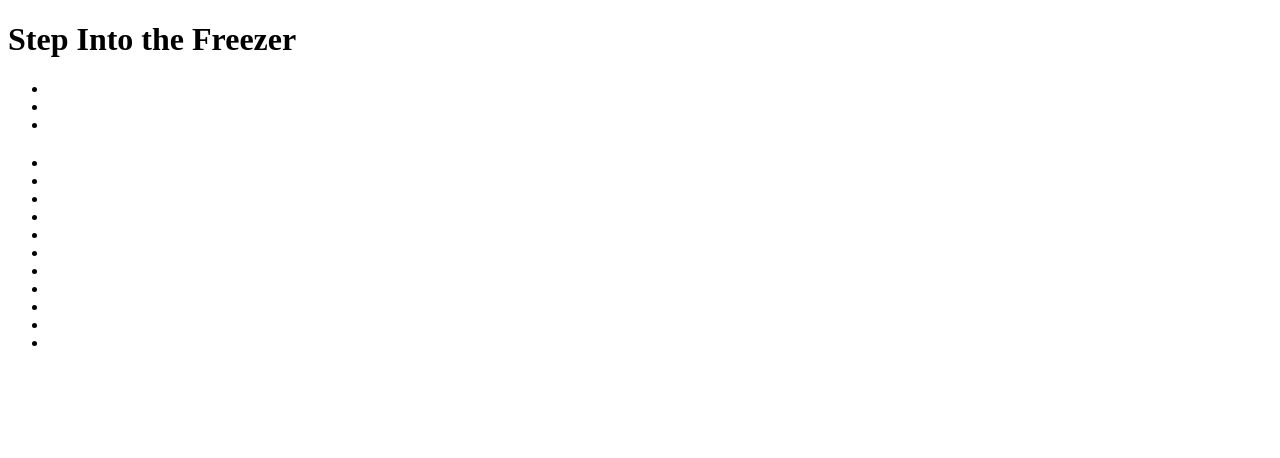
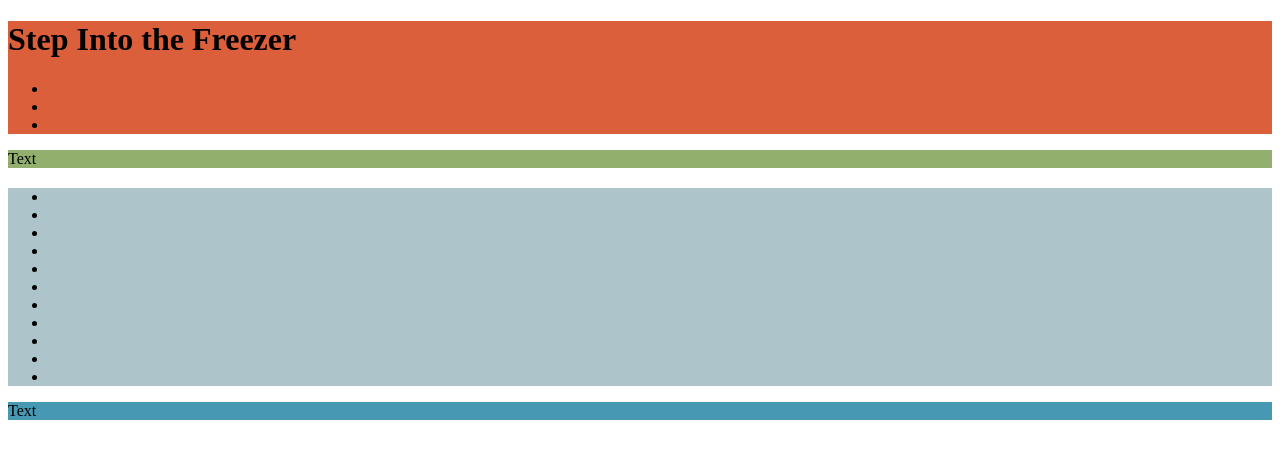
Before and after one commit to bbaustin/replicatePage, a plain HTML site: page index.html in a window 1280 px wide. Drawn offline with Linux system fonts and the light colour scheme.

Commit message:
Add background colors. Go home.

```diff
--- a/css/style.css
+++ b/css/style.css
@@ -0,0 +1,15 @@
+header {
+  background-color: #DB5F3A;
+}
+
+#lyrics {
+  background-color: #93AF6D;
+}
+
+#songs {
+  background-color: #AEC4CB;
+}
+
+footer{
+  background-color: #4698B3;
+}
--- a/index.html
+++ b/index.html
@@ -2,6 +2,7 @@
 <html>
 <head>
   <title>HomworkReplicateCss.png</title>
+  <link rel="stylesheet" type="text/css" href="css/style.css">
 </head>
 
 <body>
@@ -27,6 +28,7 @@
   <section>
     <div id="lyrics">
       <p>
+      Text
       </p>
     </div>
 
@@ -49,7 +51,7 @@
   </section>
 
   <footer>
-    <p>
+    <p>Text</p>
   </footer>
 
 </body>
```
